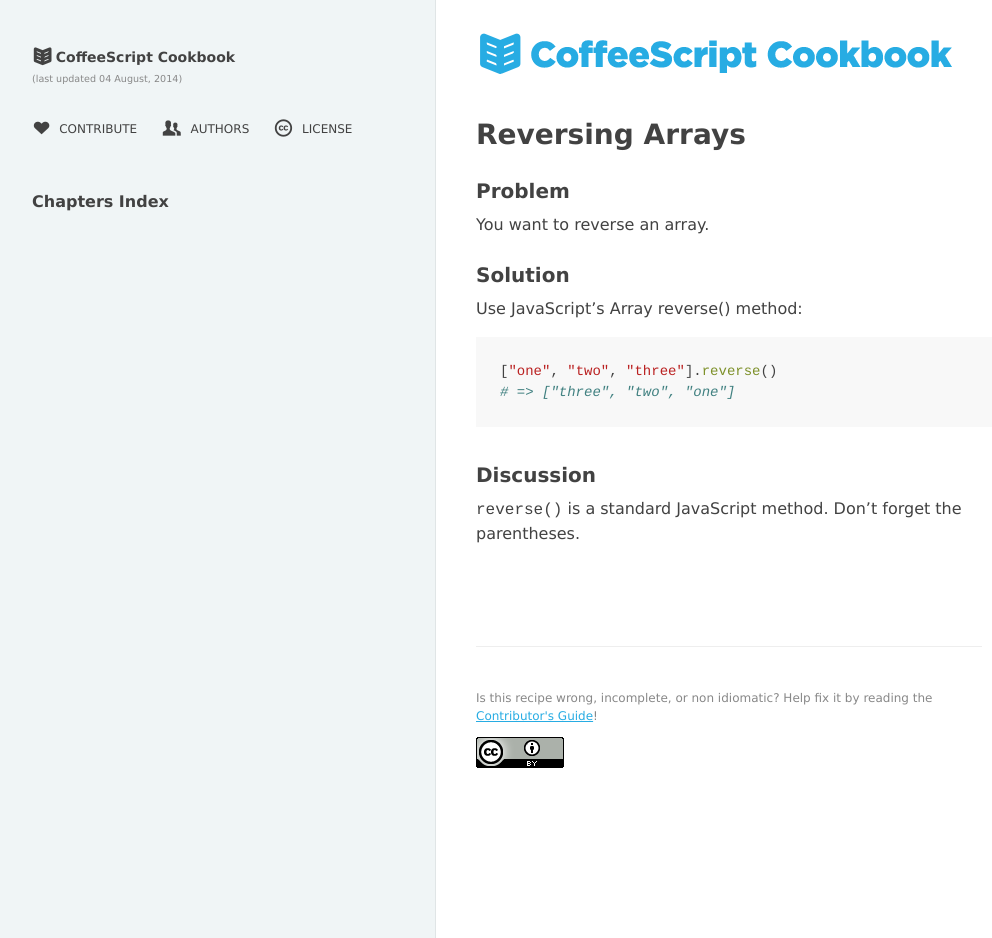
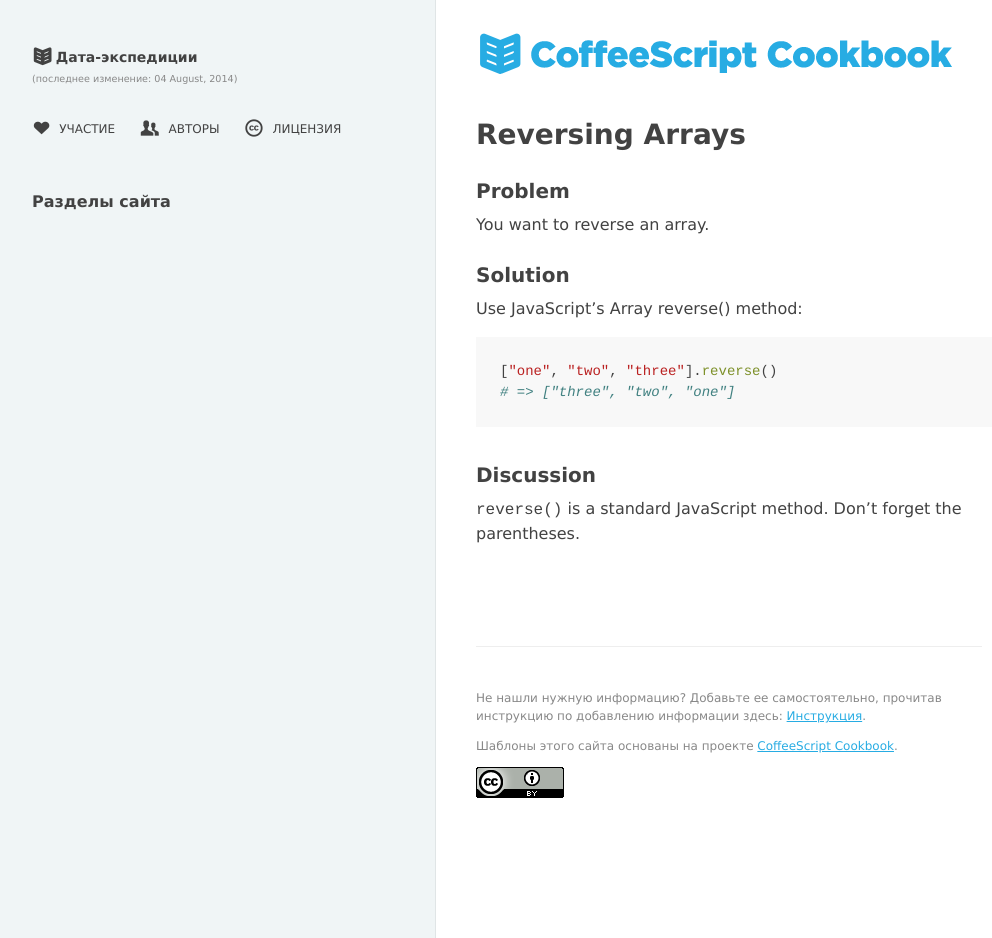
Before and after one commit to atner/DataExpedition, a Jekyll site: the page built from chapters/arrays/reversing-arrays.md, in a window 1280 px wide and 938 px high. Shown: the whole window, without its empty margins (8-1000 px from the left). Built offline with Jekyll 4.4.1, drawn with Linux system fonts in a browser that asks for light colours; Markdown is read by kramdown in place of the engine named in the settings.

Commit message:
Update recipe.html

```diff
--- a/_layouts/recipe.html
+++ b/_layouts/recipe.html
@@ -22,7 +22,7 @@
   <head>
     <meta charset="utf-8">
     <meta name="viewport" content="width=device-width">
-    <title>CoffeeScript Cookbook &raquo; {{ page.title }}</title>
+    <title>Дата-экспедиции &raquo; {{ page.title }}</title>
     <link type="image/x-icon" rel="shortcut icon" href="/images/favicon.ico">
     <link rel="stylesheet" href="/css/style.css" type="text/css">
   </head>
@@ -31,7 +31,7 @@
     <section class="container">
 
       <header class="header">
-        <h1><a class="" href="/"><span class="entypo">&oacute;</span><span class="title ir">CoffeeScript Cookbook</span></a></h1>
+        <h1><a class="" href="/"><span class="entypo">&oacute;</span><span class="title ir">Дата-экспедиции</span></a></h1>
       </header>
 
       <section class="content">
@@ -41,11 +41,12 @@
           {{ content }}
         </article>
 
-        <footer class="footer">
-          <p>Is this recipe wrong, incomplete, or non idiomatic? Help fix it by reading the <a href="/contributing">Contributor's Guide</a>!</p>
+      <footer class="footer content-block">
+          <p>Не нашли нужную информацию? Добавьте ее самостоятельно, прочитав инструкцию по добавлению информации здесь: <a href="/contributing">Инструкция</a>.</p><p> Шаблоны этого сайта основаны на проекте
+          <a href="http://coffeescriptcookbook.com/">CoffeeScript Cookbook</a>.</p>
           <a href="/license"><img src="/images/cc_by_badge.png" /></a>
         </footer>
-      </section>
+
 
     </section>
 
@@ -53,23 +54,23 @@
 
       <section class="sidebar-block block-short">
         <nav class="navigation pages-nav home-nav">
-          <h6><a class="nav-link" href="/"><span class="entypo">&oacute;</span>CoffeeScript Cookbook</a></h6>
-          <small class="thin dimmed">(last updated {{ site.time | date: "%d %B, %Y" }})</small>
+          <h6><a class="nav-link" href="/"><span class="entypo">&oacute;</span>Дата-экспедиции</a></h6>
+          <small class="thin dimmed">(последнее изменение: {{ site.time | date: "%d %B, %Y" }})</small>
         </nav>
       </section>
 
       <section class="sidebar-block">
         <nav class="navigation pages-nav">
           <ul class="plain-list inline-list">
-            <li><a class="nav-link" href="/contributing"><span class="entypo">6</span>Contribute</a></li>
-            <li><a class="nav-link" href="/authors"><span class="entypo">,</span>Authors</a></li>
-            <li><a class="nav-link" href="/license"><span class="entypo">&copy;</span>License</a></li>
+            <li><a class="nav-link" href="/contributing"><span class="entypo">6</span>Участие</a></li>
+            <li><a class="nav-link" href="/authors"><span class="entypo">,</span>Авторы</a></li>
+            <li><a class="nav-link" href="/license"><span class="entypo">&copy;</span>Лицензия</a></li>
           </ul>
         </nav>
       </section>
 
       <section class="sidebar-block">
-        <h5 class="sidebar-title">Chapters Index</h5>
+        <h5 class="sidebar-title">Разделы сайта</h5>
         <ol class="navigation chapters-list">
           {% for chapter in page.chapters %}
             {% capture url %}/chapters/{{ chapter | replace: ' ', '_' | downcase }}{% endcapture %}
```
